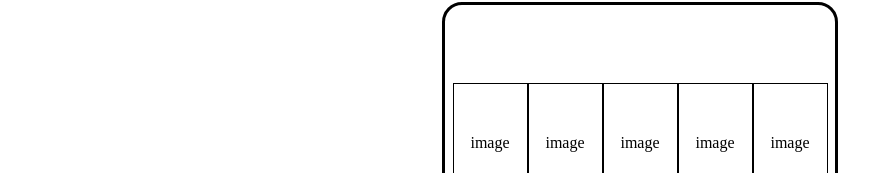
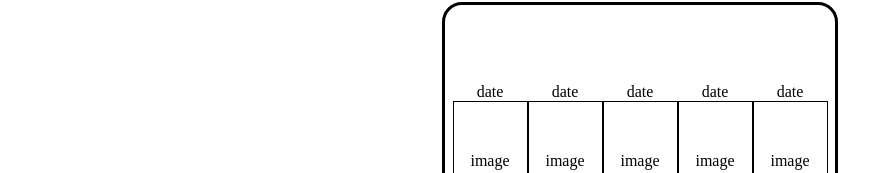
Before and after one commit to Tomal1/Weather_app, a React (Vite) app: page / in a window 1280 px wide. Shown: the part 494-667 px from the top of the page, without its empty margins (0-894 px from the left). Built offline with nearby package versions, Linux system fonts and the light colour scheme; no server answers.

Commit message:
date section added

```diff
--- a/src/assets/style/map.css
+++ b/src/assets/style/map.css
@@ -14,7 +14,6 @@
 }
 
 .day{
-
     width:75px;
     height:60%;
     display:flex;
@@ -24,6 +23,7 @@
 
 
 }
+
 
 
 .icon1, .maxTemp, .minTemp{
--- a/src/components/map.jsx
+++ b/src/components/map.jsx
@@ -6,27 +6,32 @@ const Map = () =>{
     return(
             <div class="map">
               <div class="day1 day">
+                <div class="date">date</div>
                 <div class="icon1">image</div>
                 <div class="maxTemp">max</div>
                 <div class="minTemp">min</div>
               </div>
               <div class="day2 day">
-              <div class="icon1">image</div>
+                <div class="date">date</div>
+                <div class="icon1">image</div>
                 <div class="maxTemp">max</div>
                 <div class="minTemp">min</div>
               </div>
               <div class="day3 day">
-              <div class="icon1">image</div>
+                <div class="date">date</div>
+                <div class="icon1">image</div>
                 <div class="maxTemp">max</div>
                 <div class="minTemp">min</div>
               </div>
               <div class="day4 day">
-              <div class="icon1"> image</div>
+                <div class="date">date</div>
+                <div class="icon1"> image</div>
                 <div class="maxTemp">max</div>
                 <div class="minTemp">min</div>
               </div>
               <div class="day5 day">
-              <div class="icon1">image</div>
+                <div class="date">date</div>
+                <div class="icon1">image</div>
                 <div class="maxTemp">max</div>
                 <div class="minTemp">min</div>
               </div>
```
